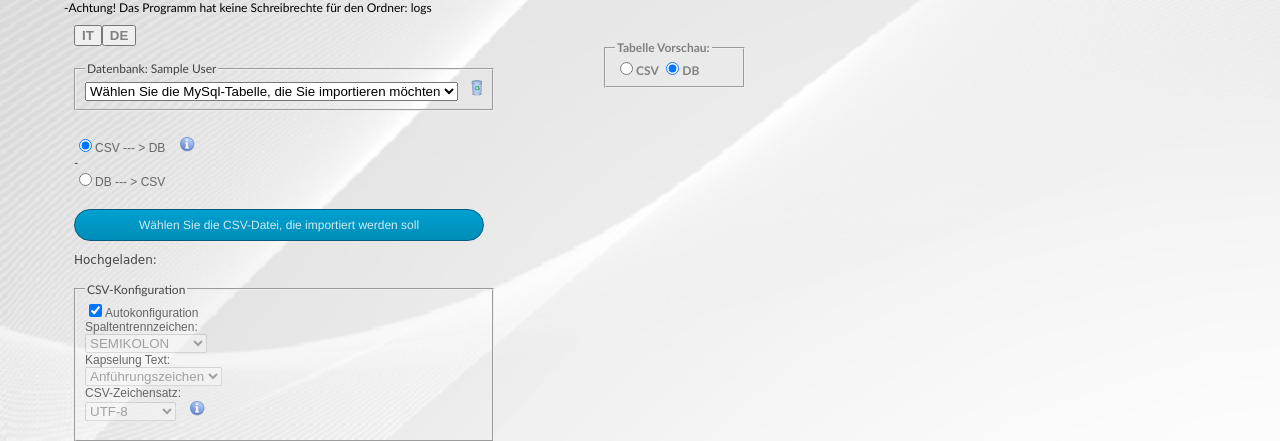
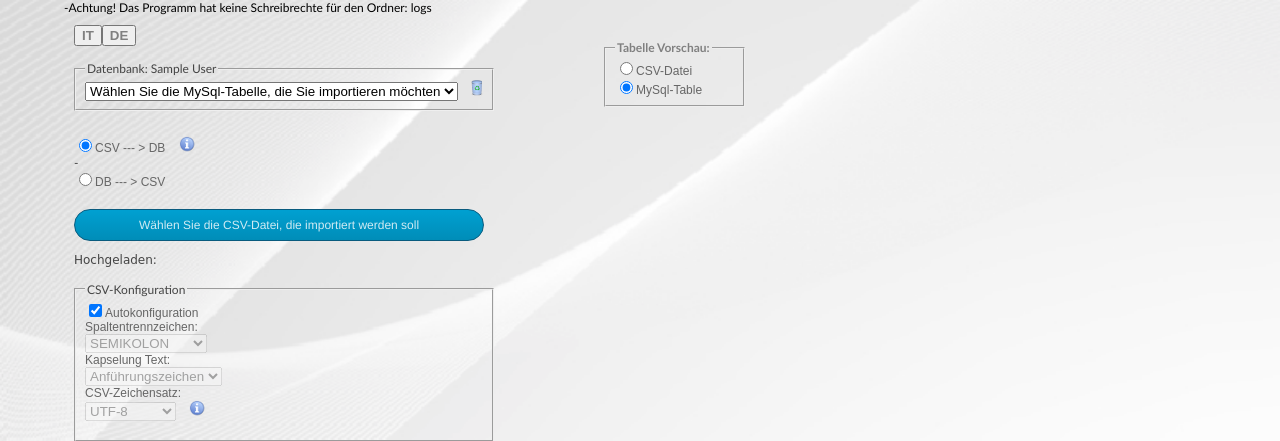
Before and after one commit to balmistan/csv-import-2, a PHP site: page /pages/main.php in a window 1280 px wide. Shown: the top 441 px of the page. Run offline with PHP 8.4, Linux system fonts and the light colour scheme; the visitor is signed in with stand-in values (Sample User, id 1); data that the repository does not hold is empty; some libraries are stand-ins or nearby versions.

Commit message:
continuation

```diff
--- a/lang/lang_de.json
+++ b/lang/lang_de.json
@@ -52,6 +52,7 @@
             "upload": "Wählen Sie die CSV-Datei, die importiert werden soll",
             "reset": "Reset-Einstellungen",
             "logout": "Beenden",
+            "import": "Import",
             "export": "Export",
             "errorfile": "Fehler-Datei schauen"
         },
@@ -69,6 +70,7 @@
             "success": "Erfolg!",
             "dbmserror": "Fehler! Das DBMS antwortet mit der Nachricht:",
             "importedwitherror":"Gespeicherte Daten falsch. Beobachtete Fehlerdatei klicken auf den Button Fehler-Datei!",
-            "error":"Fehler!"
+            "error":"Fehler!",
+            "sessionexpired": "Sitzung abgelaufen!"
         }
 }
--- a/pages/js/jsfunction.js
+++ b/pages/js/jsfunction.js
@@ -21,7 +21,7 @@ JQUERY4U = {
                 } catch (error) {
                     //alert(error.message)
                     // ret = null;
-                    alert("logout")
+                    //alert("logout")
                     location.href = '../index.php';
                 }
             },
--- a/pages/main.php
+++ b/pages/main.php
@@ -250,22 +250,15 @@ function convert_in_byte($val){
                         echo "<legend>" . $legend["preview_table"] . "</legend>";
 
 
-                        if ($show == "csv") {
 
                             echo"
-
-<input type=\"radio\" id=\"prevcsv\" class=\"csvtodb\" name=\"radiopreview\" value=\"csv\" checked=\"checked\" ><span class=\"csvtodb\">CSV</span>
-
-                                <input type=\"radio\" id=\"prevdb\" name=\"radiopreview\" value=\"db\" >DB
-                       ";
-                        } else {
-                            echo"
-
-                                <input type=\"radio\" id=\"prevcsv\" class=\"csvtodb\" name=\"radiopreview\" value=\"csv\" ><span class=\"csvtodb\">CSV</span>
-
-                                <input type=\"radio\" id=\"prevdb\" name=\"radiopreview\" value=\"db\" checked=\"checked\" >DB
-                       ";
-                        }
+                            <label for=\"prevcsv\">
+                                <input type=\"radio\" id=\"prevcsv\" class=\"csvtodb\" name=\"radiopreview\" value=\"csv\" ><span class=\"csvtodb\">CSV-Datei</span>
+                            </label>
+                             <label for=\"prevdb\">
+                                <input type=\"radio\" id=\"prevdb\" name=\"radiopreview\" value=\"db\" checked=\"checked\" >MySql-Table
+                      </label>
+";
                         ?>
 
                 </span>
```
